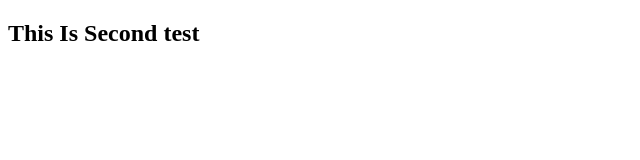
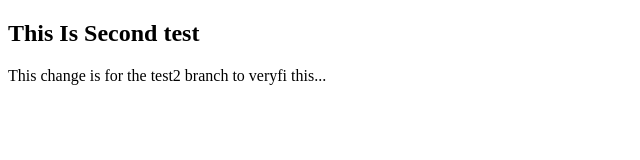
Before and after one commit to Priyank5478/Test_Vis-code, a plain HTML site: page test2.html in a window 1280 px wide. Shown: the whole page, without its empty margins (0-640 px from the left). Drawn offline with Linux system fonts and the light colour scheme.

Commit message:
ok this is update

```diff
--- a/test2.html
+++ b/test2.html
@@ -7,5 +7,6 @@
 </head>
 <body>
     <h2>This Is Second test</h2>
+    <p>This change is for the test2 branch to veryfi this...</p>
 </body>
 </html>
```
